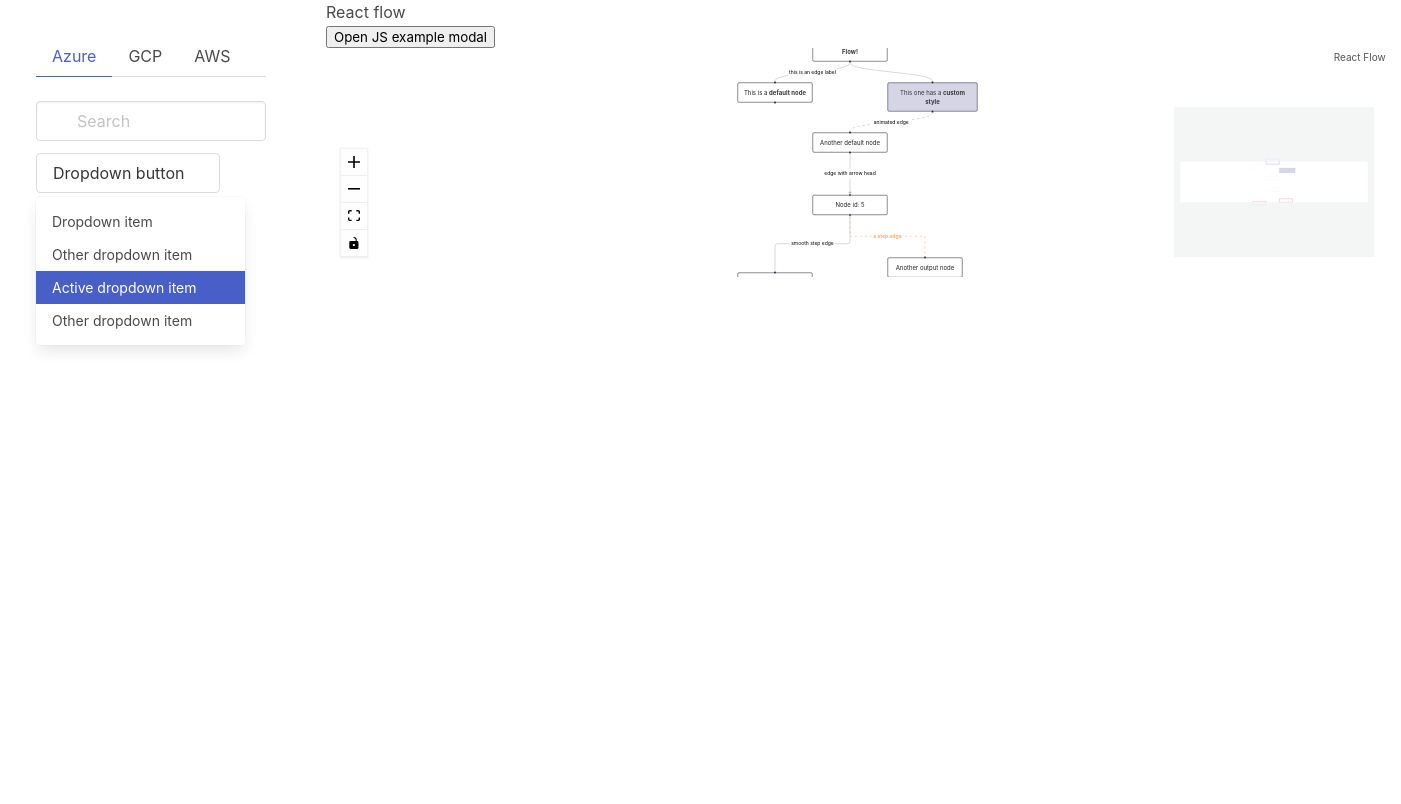
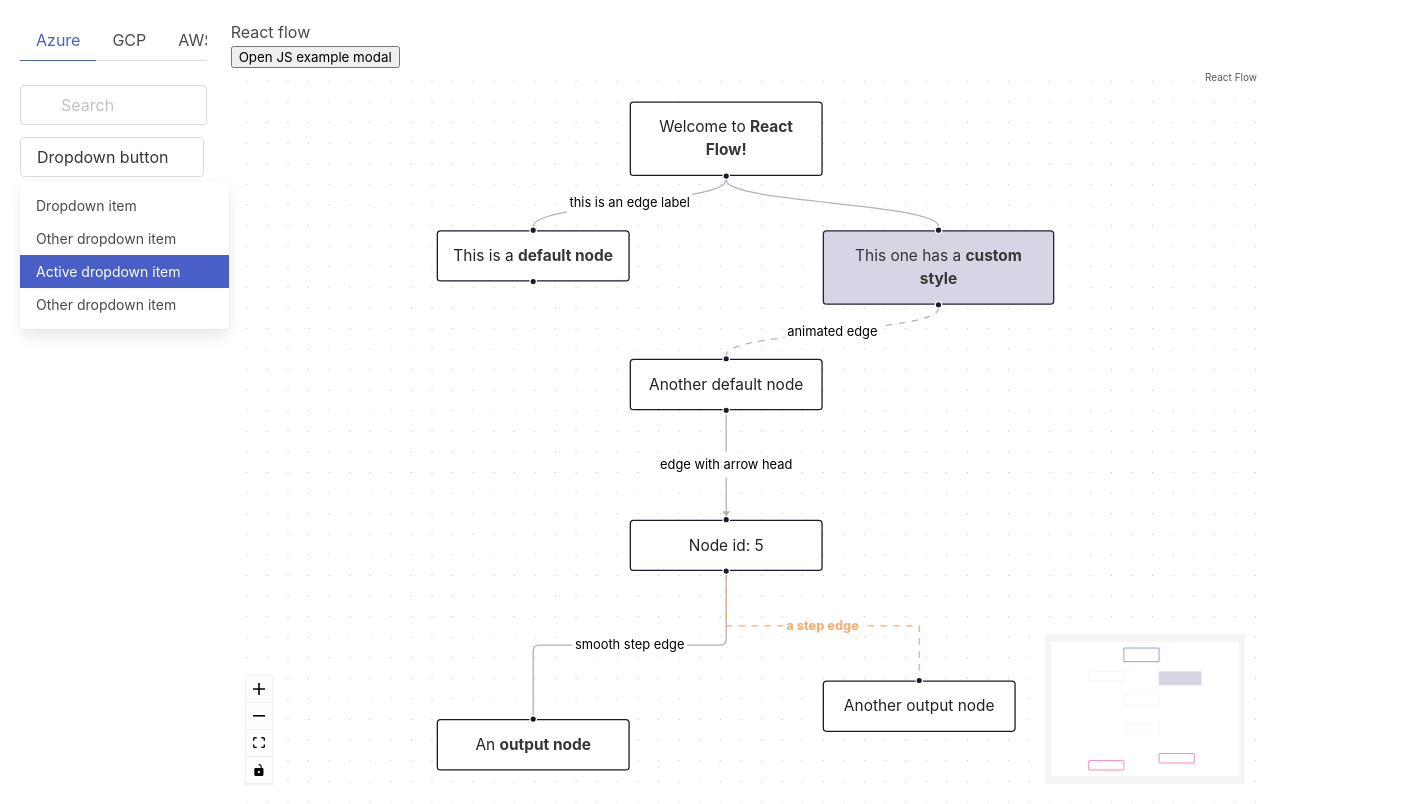
Before and after one commit to no-code-terraform/WebApp, a React (Create React App) app: page /project/1234 in a window 1280 px wide. Shown: the whole page, 1401 px wide, since content can reach past the window. Built offline with nearby package versions, Linux system fonts and the light colour scheme.

Commit message:
feat: Start single project

```diff
--- a/src/components/Sidebar/index.tsx
+++ b/src/components/Sidebar/index.tsx
@@ -4,7 +4,7 @@
 
 const Sidebar = () => {
   return (
-    <div className="column is-3 is-narrow-mobile is-fullheight section is-hidden-mobile">
+    <div className="is-narrow-mobile is-hidden-mobile">
       <Tabs />
       <Search />
       <DropDown />
--- /dev/null
+++ b/src/pages/Project/index.scss
@@ -0,0 +1,4 @@
+.page-project {
+  height: 100vh;
+  padding: 20px;
+}
--- a/src/pages/Project/index.tsx
+++ b/src/pages/Project/index.tsx
@@ -4,6 +4,7 @@
 import OverviewFlow from "../../components/Example";
 import "bulma/css/bulma.min.css";
 import {useLocation} from "react-router-dom";
+import "./index.scss";
 
 const Index = (): JSX.Element => {
   const data = useLocation();
@@ -15,10 +16,12 @@
 
   return (
     <React.Fragment>
-      <section className="main-content columns">
+      <section className="page-project columns">
         <Modal toggleModalFunc={toggleModal}/>
-        <Sidebar />
-        <div className="container column is-10">
+        <div className="column is-2">
+          <Sidebar />
+        </div>
+        <div className="column is-10">
           <p>React flow</p>
           <button className="js-modal-trigger" onClick={toggleModal} data-target-modal="modal">
             Open JS example modal
```
